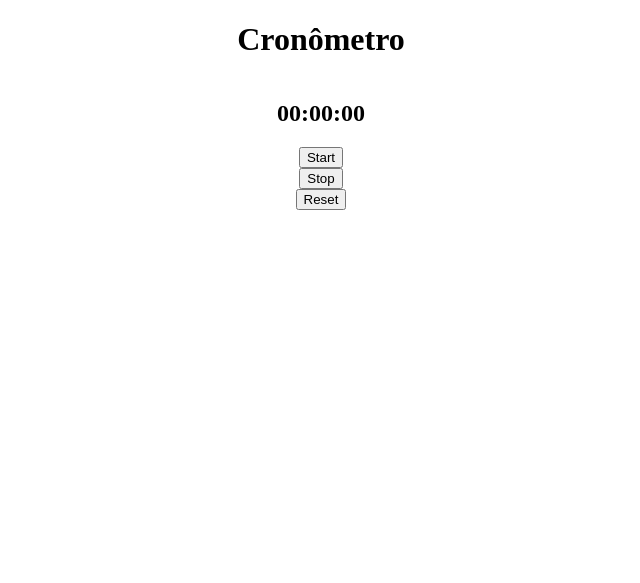
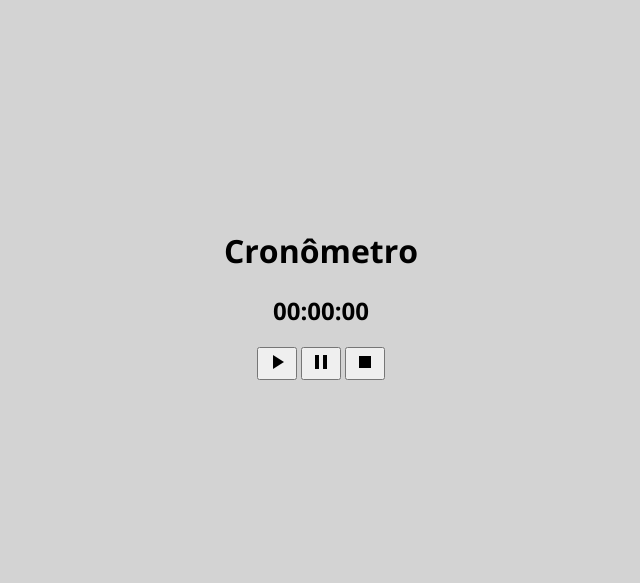
Before and after one commit to fabianodsa/Cronometro, a plain HTML site: page index.html in a window 1280 px wide. Shown: the whole page, without its empty margins (319-959 px from the left). Drawn offline with nearby package versions, Linux system fonts and the light colour scheme.

Commit message:
Projeto finalizado

```diff
--- a/index.html
+++ b/index.html
@@ -6,14 +6,25 @@
     <meta name="viewport" content="width=device-width, initial-scale=1.0">
     <title>Cronômetro</title>
     <link rel="stylesheet" href="style.css">
+    <link href="https://fonts.googleapis.com/icon?family=Material+Icons" rel="stylesheet">
+    <link rel="preconnect" href="https://fonts.googleapis.com">
+    <link rel="preconnect" href="https://fonts.gstatic.com" crossorigin>
+    <link href="https://fonts.googleapis.com/css2?family=Montserrat:wght@300;400;700&family=Open+Sans:wght@300;400;700&display=swap" rel="stylesheet">
 </head>
 <body>
-         <h1>Cronômetro</h1>
+    <div class="container">
+        <h1>Cronômetro</h1>
         <h2 id="timer">00:00:00</h2>
-        <button onclick="start()">Start</button>
-        <button onclick="stop()">Stop</button>
-        <button onclick="reset()">Reset</button>
-
+        <button onclick="start()" class="botoes">
+            <span class="material-icons">play_arrow</span>
+        </button>
+        <button onclick="stop()" class="botoes">
+            <span class="material-icons">pause</span>
+        </button>
+        <button onclick="reset()" class="botoes">
+            <span class="material-icons">stop</span>
+        </button>
+    </div>
 <script src="main.js"></script>
 </body>
 </html>
--- a/style.css
+++ b/style.css
@@ -2,38 +2,15 @@
     box-sizing: border-box;
   }
 
-.fundo {
-    padding: 10%;
-}
-
-body {
-    display: flex;
-    flex-direction: column;
-    align-items: center;
-    justify-content: center;
-    text-align: center;
-    margin: 0;
-    overflow: hidden;
-}
-
-h1, p {
-    text-align: center;
+body{
+    background-color:#D3D3D3;
 }
 
 .container {
-    display: flex;
+    text-align: center;
+    padding: 200px;
 }
 
-
-.time {
-    display: flex;
-    flex-direction: column;
-    align-items: center;
-    justify-content: center;
-    margin: 15px;
-    text-align: center;
+h1, h2 {
+    font-family: 'Open Sans', sans-serif;
 }
-
-.botoes {
-    text-align: center;
-}
```
Also changed, not shown: 1 other file.
